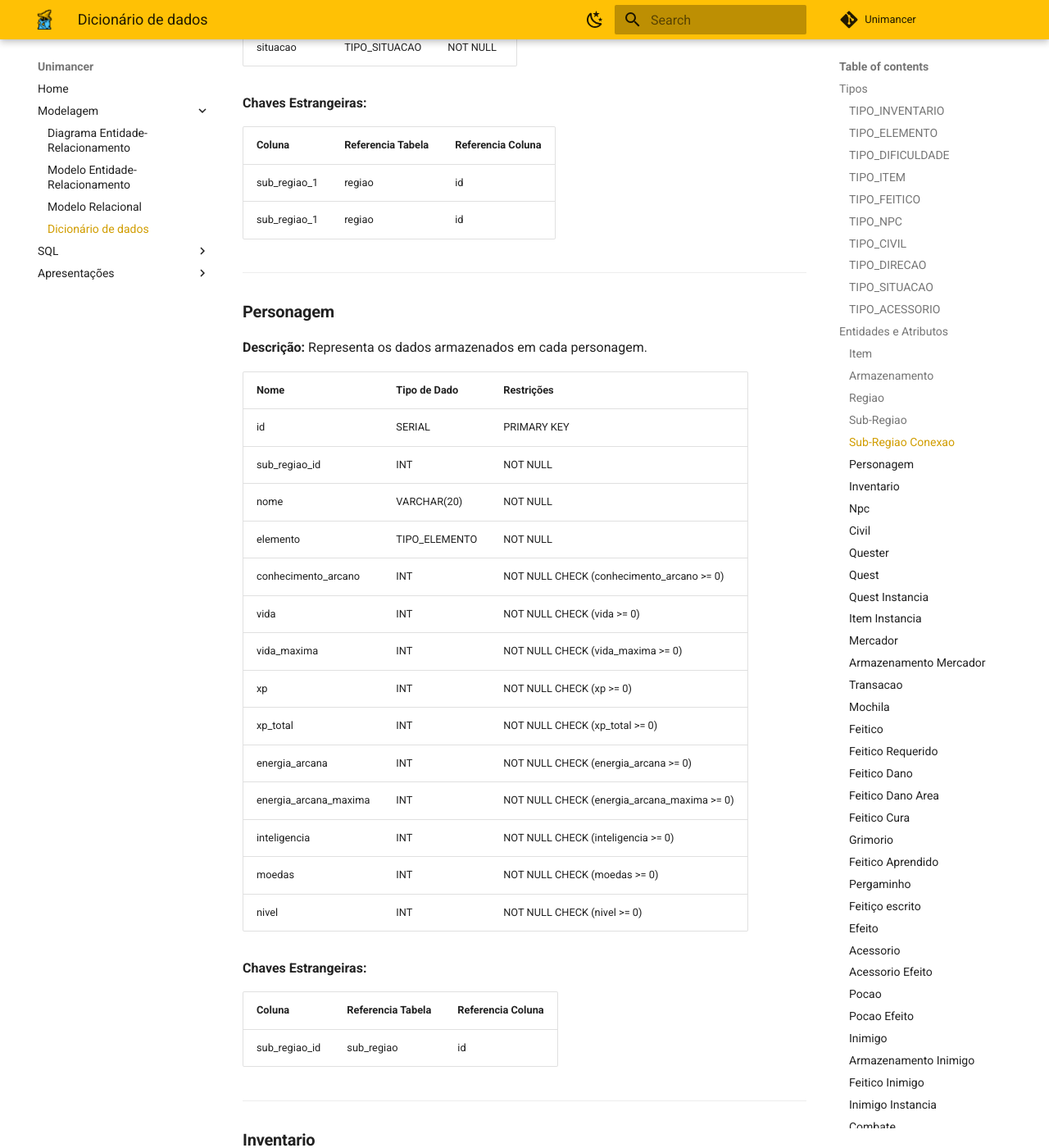
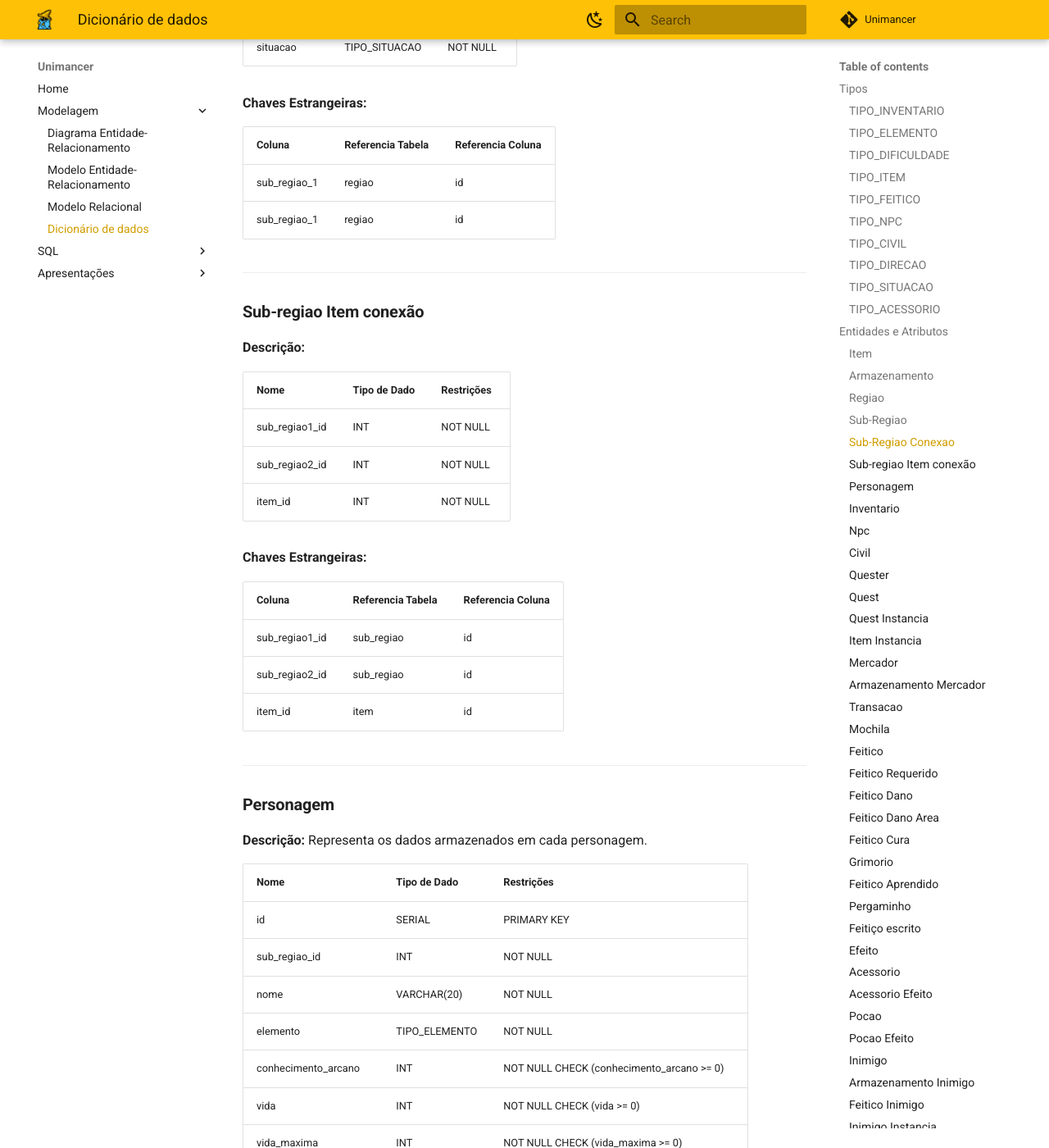
Before and after one commit to SBD1/2024.2-unimancer, an MkDocs documentation site: the page built from docs/modelagem/dd.md, in a window 1280 px wide and 1400 px high, scrolled down 4555 px. Shown: the whole window at 82% size. Built offline with MkDocs 1.6.1 and Material for MkDocs 9.7.7, drawn with Linux system fonts in a browser that asks for light colours; comment, search, counter and statistics services are not loaded.

Commit message:
feat(sql): add new requirement for subregion item connection
Co-authored-by: Paulo H. Lamounier <Nanashii76@users.noreply.github.com>

```diff
--- a/docs/modelagem/dd.md
+++ b/docs/modelagem/dd.md
@@ -156,6 +156,26 @@
 |--------|--------------------|-------------------|
 | sub_regiao_1 | regiao | id |
 | sub_regiao_1 | regiao | id |
+
+---
+
+### **Sub-regiao Item conexão**
+
+**Descrição:**
+
+| Nome | Tipo de Dado | Restrições |
+|------|--------------|------------|
+| sub_regiao1_id | INT | NOT NULL |
+| sub_regiao2_id | INT | NOT NULL |
+| item_id | INT | NOT NULL |
+
+**Chaves Estrangeiras:**
+
+| Coluna | Referencia Tabela | Referencia Coluna |
+|--------|--------------------|-------------------|
+| sub_regiao1_id | sub_regiao | id |
+| sub_regiao2_id | sub_regiao | id |
+| item_id | item | id |
 
 ---
 
--- a/source/database.py
+++ b/source/database.py
@@ -39,6 +39,7 @@ class Database:
             "regiao",
             "sub_regiao",
             "sub_regiao_conexao",
+            "sub_regiao_item_conexao",
             "personagem",
             "inventario",
             "npc",
```
Also changed, not shown: docs/sql/ddl.md (+6 -0 lines), 1 other file.
